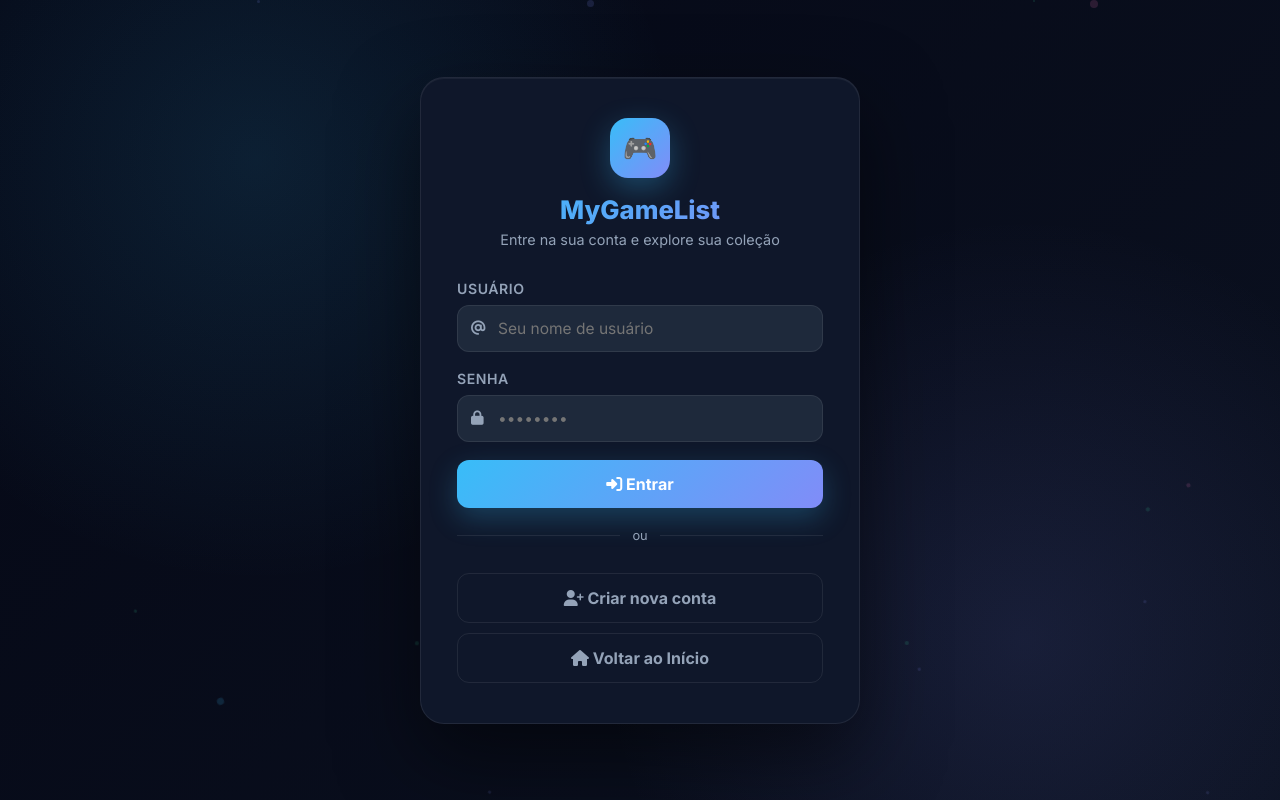
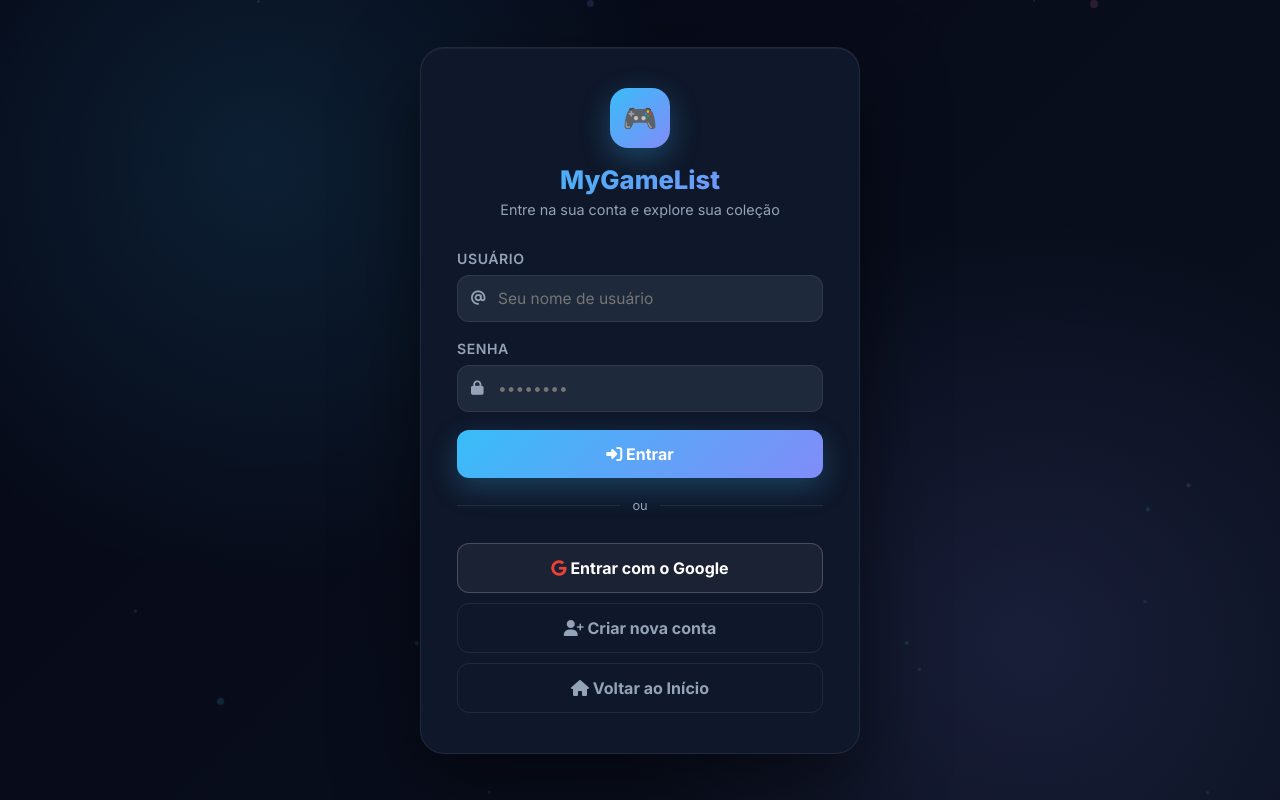
Before and after one commit to Ctx98-br/Mygamelist-Project, a FastAPI app: page /login in a window 1280 px wide. Run offline with FastAPI, Linux system fonts and the light colour scheme.

Commit message:
Colocando o oauth2 do google no  projeto
Arquivo .env não pode ser enviado mas mandarei no whatsapp

```diff
--- a/main.py
+++ b/main.py
@@ -1,3 +1,5 @@
+import os
+import secrets
 from datetime import datetime, timedelta, timezone
 from pathlib import Path
 from typing import Annotated
@@ -5,6 +7,9 @@ from sqlalchemy import func as sqlfunc
 
 import jwt
 import requests
+from authlib.integrations.starlette_client import OAuth
+from starlette.middleware.sessions import SessionMiddleware
+
 from fastapi import Depends, FastAPI, Form, HTTPException, Request, Response, status
 from fastapi.responses import HTMLResponse, RedirectResponse
 from fastapi.security import (
@@ -28,11 +33,29 @@ API_KEY = "35feb255f6ac4b88a3ed5cee84341acd"
 BASE_URL = "https://api.rawg.io/api/games"
 
 app = FastAPI(strict_slashes=False)
+app.add_middleware(SessionMiddleware, secret_key=os.getenv("SESSION_SECRET", secrets.token_urlsafe(32)))
+
 BASE_DIR = Path(__file__).resolve().parent
 templates = Jinja2Templates(directory=str(BASE_DIR / "templates"))
 oauth2_scheme = OAuth2PasswordBearer(tokenUrl="token", auto_error=False)
 password_hash = PasswordHash.recommended()
 DUMMY_HASH = password_hash.hash("dummypassword")
+
+# --- CONFIGURAÇÃO GOOGLE OAUTH ---
+GOOGLE_CLIENT_ID = os.getenv("GOOGLE_CLIENT_ID")
+GOOGLE_CLIENT_SECRET = os.getenv("GOOGLE_CLIENT_SECRET")
+GOOGLE_REDIRECT_URI = os.getenv("GOOGLE_REDIRECT_URI", "http://localhost:8000/auth/google/callback")
+
+oauth = OAuth()
+oauth.register(
+    name='google',
+    client_id=GOOGLE_CLIENT_ID,
+    client_secret=GOOGLE_CLIENT_SECRET,
+    server_metadata_url='https://accounts.google.com/.well-known/openid-configuration',
+    client_kwargs={
+        'scope': 'openid email profile'
+    }
+)
 
 
 # --- MODELOS PYDANTIC ---
@@ -206,6 +229,83 @@ def register_user(user: UserCreate, db: Session = Depends(get_db)):
 async def logout(response: Response):
     response.delete_cookie("access_token")
     return {"message": "Logout realizado com sucesso"}
+
+
+@app.get("/auth/google/login")
+async def login_via_google(request: Request):
+    """Inicia o fluxo de login OAuth do Google."""
+    redirect_uri = GOOGLE_REDIRECT_URI
+    return await oauth.google.authorize_redirect(request, redirect_uri)
+
+
+@app.get("/auth/google/callback")
+async def auth_via_google_callback(request: Request, db: Session = Depends(get_db)):
+    """Recebe o callback do Google e processa o usuário."""
+    try:
+        token = await oauth.google.authorize_access_token(request)
+    except Exception as e:
+        raise HTTPException(status_code=400, detail=f"Erro na autenticação do Google: {str(e)}")
+
+    user_info = token.get('userinfo')
+    if not user_info:
+        raise HTTPException(status_code=400, detail="Não foi possível obter as informações do usuário")
+
+    email = user_info.get("email")
+    name = user_info.get("name")
+
+    # Verifica se usuário já existe
+    user = db.query(UserTable).filter(UserTable.email == email).first()
+
+    if not user:
+        # Cria novo usuário baseando-se no e-mail
+        base_username = email.split('@')[0]
+        username = base_username
+
+        # Resolve conflitos de username
+        counter = 1
+        while db.query(UserTable).filter(UserTable.username == username).first():
+            username = f"{base_username}{counter}"
+            counter += 1
+
+        user = UserTable(
+            username=username,
+            email=email,
+            full_name=name,
+            hashed_password=get_password_hash(secrets.token_urlsafe(16)), # Senha forte inacessível
+            disabled=False
+        )
+        db.add(user)
+        db.commit()
+        db.refresh(user)
+
+    # Emite o JWT padrão e gera a sessão
+    access_token = create_access_token(data={"sub": user.username})
+
+    html_content = f"""
+    <!DOCTYPE html>
+    <html>
+      <head>
+        <title>Autenticando...</title>
+      </head>
+      <body style="background: #050816; color: #fff; font-family: sans-serif; display: grid; place-items: center; height: 100vh; margin: 0;">
+        <h2>Completando login...</h2>
+        <script>
+          localStorage.setItem("access_token", "{access_token}");
+          window.location.href = "/dashboard";
+        </script>
+      </body>
+    </html>
+    """
+
+    response = HTMLResponse(content=html_content)
+    response.set_cookie(
+        key="access_token",
+        value=access_token,
+        httponly=False,
+        max_age=1800,
+        samesite="lax",
+    )
+    return response
 
 
 # --- ROTAS DE PÁGINAS ---
--- a/reqs.txt
+++ b/reqs.txt
@@ -10,3 +10,6 @@ psycopg2-binary
 python-dotenv
 requests
 jinja2
+authlib
+itsdangerous
+httpx
--- a/templates/login.html
+++ b/templates/login.html
@@ -289,6 +289,15 @@
       <button
         type="button"
         class="btn btn-ghost"
+        onclick="window.location.href='/auth/google/login'"
+        style="border-color: rgba(255,255,255,0.2); color: #fff; background: rgba(255,255,255,0.05);"
+      >
+        <i class="fa-brands fa-google" style="color: #ea4335;"></i> Entrar com o Google
+      </button>
+
+      <button
+        type="button"
+        class="btn btn-ghost"
         onclick="window.location.href='/registro'"
       >
         <i class="fa-solid fa-user-plus"></i> Criar nova conta
--- a/templates/registro.html
+++ b/templates/registro.html
@@ -202,6 +202,10 @@ input::placeholder,textarea::placeholder{color:var(--muted);}
 
     <div class="divider">ou</div>
 
+    <button type="button" class="btn btn-ghost" onclick="window.location.href='/auth/google/login'" style="border-color: rgba(255,255,255,0.2); color: #fff; background: rgba(255,255,255,0.05);">
+      <i class="fa-brands fa-google" style="color: #ea4335;"></i> Registrar com o Google
+    </button>
+
     <button type="button" class="btn btn-ghost" onclick="window.location.href='/login'">
       <i class="fa-solid fa-right-to-bracket"></i> Já tenho conta — Entrar
     </button>
```
